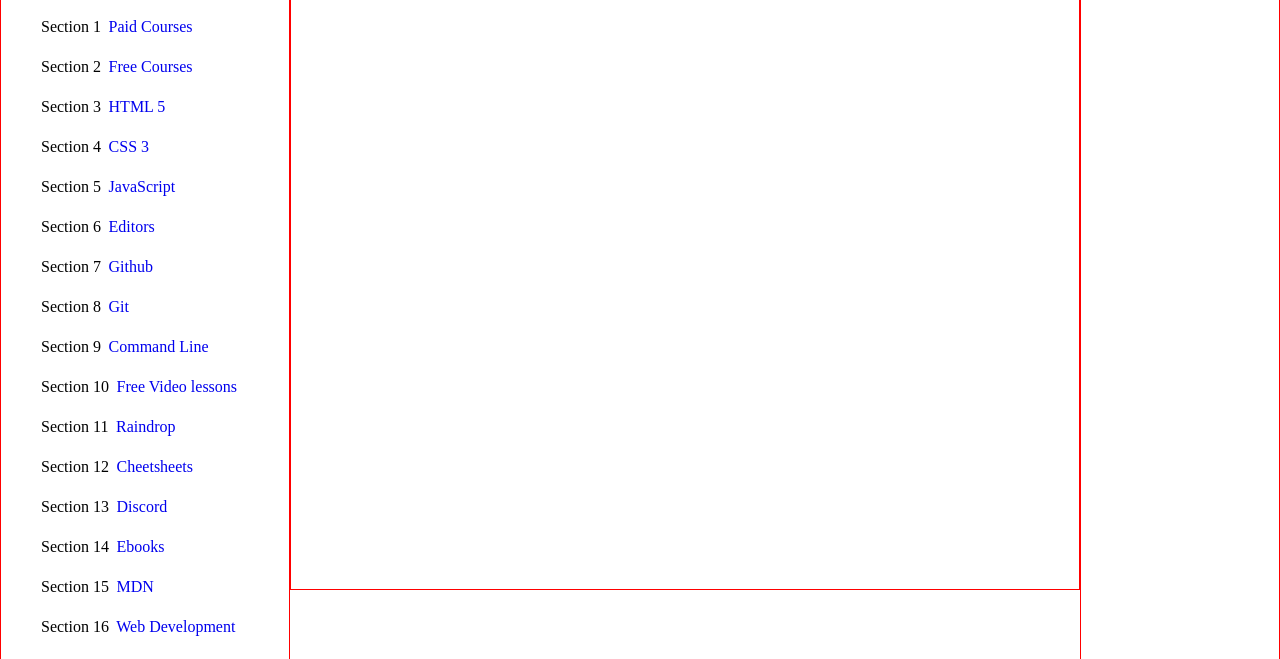
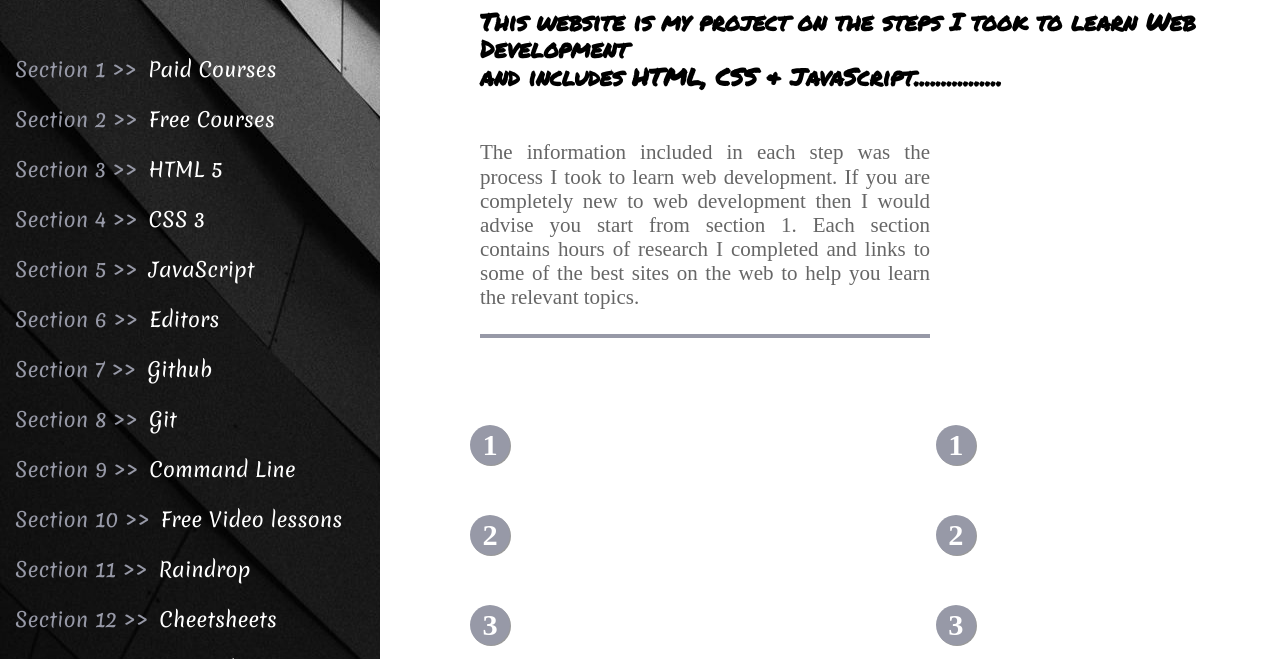
Before and after one commit to JimEGreen73/Web-Development, a plain HTML site: page index.html in a window 1280 px wide. Shown: the part 167-826 px from the top of the page. Drawn offline with Linux system fonts and the light colour scheme.

Commit message:
ver.3 - updated index.html & style.css. Added img & font folders

```diff
--- a/index.html
+++ b/index.html
@@ -6,69 +6,99 @@
     <meta name="viewport" content="width=device-width, initial-scale=1.0" />
     <link href="./style.css" rel="stylesheet" type="text/css">
     <script src="https://kit.fontawesome.com/691120b33b.js" crossorigin="anonymous"></script>
+    <link rel="preconnect" href="https://fonts.googleapis.com">
+    <link rel="preconnect" href="https://fonts.gstatic.com" crossorigin>
+    <link href="https://fonts.googleapis.com/css2?family=Merienda&display=swap" rel="stylesheet">
+    <link href="https://fonts.googleapis.com/css2?family=Permanent+Marker&display=swap" rel="stylesheet">
+    <link href="./Whitney SSm Book.ttf" rel="stylesheet">
     <title>Learn Web Development</title>
   </head>
 
   <body>
 
-    <header>
-      <h1>Learn to become a Web Developer</h1>
-        <h2>
-          This website is my project on the steps I took to learn Web Development
-          with my main goals to learn HTML, CSS & JavaScript
-        </h2>
-    </header>
+
 
     <main>
-      <article></article>
+      <article>
+        <h1>Learn to become a Web Developer</h1>
+          <h2 class="sec-head">
+          This website is my project on the steps I took to learn Web Development <br> and includes HTML, CSS & JavaScript................
+          </h2>
+
+          <p class="intro">The information included in each step was the process I took to learn web development. If you are completely new to web development then I would advise you start from section 1. Each section contains hours of research I completed and links to some of the best sites on the web to help you learn the relevant topics.</p>
+
+        <div class="main-links">
+          <div class="main-list-left">
+            <ol>
+              <li><a href="./html.html"></a></li>
+              <li><a href="./css.html"></a></li>
+              <li><a href="./javascript.html"></a></li>
+              <li><a href="./editors.html"></a></li>
+            </ol>
+          </div>
+
+          <div class="main-list-right">
+            <ol start="5">
+              <li><a href="./git.html"></a></li>
+              <li><a href="./github.html"></a></li>
+              <li><a href="./cmd.html"></a></li>
+              <li><a href="./discord.html"></a></li>
+            </ol>
+          </div>
+        </div>
+
+      </article>
       <nav>
+        <div class="side-heading">
+          Learn Web Development
+        </div>
         <ul>
-          <li>Section 1<a href="./paid-courses.html">&#8287
+          <li>Section 1 >><a href="./paid-courses.html">&#8287
           Paid Courses</a></li>
 
-          <li>Section 2<a href="./free-courses.html">&#8287
+          <li>Section 2 >><a href="./free-courses.html">&#8287
           Free Courses</a></li>
 
-          <li>Section 3<a href="./html.html">&#8287
+          <li>Section 3 >><a href="./html.html">&#8287
           HTML 5</a></li>
 
-          <li>Section 4<a href="./css.html">&#8287
+          <li>Section 4 >><a href="./css.html">&#8287
           CSS 3</a></li>
 
-          <li>Section 5<a href="./javascript.html">&#8287
+          <li>Section 5 >><a href="./javascript.html">&#8287
           JavaScript</a></li>
 
-          <li>Section 6<a href="./editors.html">&#8287
+          <li>Section 6 >><a href="./editors.html">&#8287
           Editors</a></li>
 
-          <li>Section 7<a href="./github.html">&#8287
+          <li>Section 7 >><a href="./github.html">&#8287
           Github</a></li>
 
-          <li>Section 8<a href="./git.html">&#8287
+          <li>Section 8 >><a href="./git.html">&#8287
           Git</a></li>
 
-          <li>Section 9<a href="./cmd.html">&#8287
+          <li>Section 9 >><a href="./cmd.html">&#8287
           Command Line</a></li>
 
-          <li>Section 10<a href="./free-video-lessons.html">&#8287
+          <li>Section 10 >><a href="./free-video-lessons.html">&#8287
           Free Video lessons</a></li>
 
-          <li>Section 11<a href="./raindrop.html">&#8287
+          <li>Section 11 >><a href="./raindrop.html">&#8287
           Raindrop</a></li>
 
-          <li>Section 12<a href="./cheetsheets.html">&#8287
+          <li>Section 12 >><a href="./cheetsheets.html">&#8287
           Cheetsheets</a></li>
 
-          <li>Section 13<a href="./discord.html">&#8287
+          <li>Section 13 >><a href="./discord.html">&#8287
           Discord</a></li>
 
-          <li>Section 14<a href="./ebooks.html">&#8287
+          <li>Section 14 >><a href="./ebooks.html">&#8287
           Ebooks</a></li>
 
-          <li>Section 15<a href="./mdn.html">&#8287
+          <li>Section 15 >><a href="./mdn.html">&#8287
           MDN</a></li>
 
-          <li>Section 16<a href="./web-dev.html">&#8287
+          <li>Section 16 >><a href="./web-dev.html">&#8287
           Web Development</a></li>
         </ul>
       </nav>
@@ -76,7 +106,7 @@
     </main>
 
     <footer>
-      <svg aria-hidden="true" focusable="false" data-prefix="fab" data-icon="html5" class="svg-inline--fa fa-html5" role="img" xmlns="http://www.w3.org/2000/svg" viewBox="0 0 384 512"><path fill="currentColor" d="M0 32l34.9 395.8L191.5 480l157.6-52.2L384 32H0zm308.2 127.9H124.4l4.1 49.4h175.6l-13.6 148.4-97.9 27v.3h-1.1l-98.7-27.3-6-75.8h47.7L138 320l53.5 14.5 53.7-14.5 6-62.2H84.3L71.5 112.2h241.1l-4.4 47.7z"></path></svg>
+
 
     </footer>
 
--- a/style.css
+++ b/style.css
@@ -359,12 +359,77 @@ template {
   box-sizing: border-box;
 }
 
-/**
+
+/** Main page uses Flexbox
 ============================================================================= */
 
-header {
-  text-align: center;
+main {
+  display: flex;
+}
+main > article {
+  order: 2;
+  min-width: 12em;
+  height: ;
+  flex: 1;
+
+}
+main > nav {
+  order: 1;
+  width: 380px;
+  background-color: rgba(55, 55, 55, 0.797);
+  background-image: url(./img/cool-background.png);
+}
+
+/*
+main > aside {
+  order: 3;
+  width: 380px;
   border: solid 1px red;
+  background-image: url(./img/cool-background.png);
+}
+*/
+
+
+
+
+
+
+@font-face {
+  font-family: Whitney SSm Book;
+  src: url(Whitney\ SSm\ Book.ttf));
+}
+
+
+h1 {
+  font-family: 'Permanent Marker', cursive;
+  font-size: 3rem;
+  margin-left: 150px;
+}
+
+.sec-head {
+  font-family: 'Permanent Marker', cursive;
+  margin-left: 100px;
+  text-align: ;
+}
+
+.intro {
+  font-family: 'Whitney SSm Book';
+  font-size: 21px;
+  margin-left: 100px;
+  margin-right: 350px;
+  margin-top: 50px;
+  text-align: justify;
+  color: rgb(102, 102, 102);
+  padding-bottom: 25px;
+  border-bottom: solid #9799a7 4px;
+}
+
+.side-heading {
+  font-family: 'Permanent Marker', cursive;
+  font-size: 3rem;
+  color: #fff;
+  margin-top: 35px;
+  margin-left: 20px;
 }
 
 footer {
@@ -372,32 +437,89 @@ footer {
   border: solid 1px red;
 }
 
-main {
-  display: flex;
-}
-main > article {
-  order: 2;
-  min-width: 12em;
-  height: 600px;
-  flex: 1;
-  border: solid 1px red;
-}
-main > nav {
-  order: 1;
-  width: 290px;
-  border: solid 1px red;
-}
-main > aside {
-  order: 3;
-  width: 200px;
-  border: solid 1px red;
+
+
+/** Nav side links
+============================================================================= */
+
+ul {
+  list-style: none;
+  padding: 0;
+  margin-top: 80px;
+  margin-left: 15px;
+  font-family: 'Merienda', cursive;, Geneva, Verdana, sans-serif;
 }
 
 li {
-  list-style-type: none;
-  line-height: 40px;
+  padding-right: 1.5em;
+  height: 50px;
+  font-size: 20px;
+  color: #9799a7;
 }
 
 a {
   text-decoration: none;
+  color: #fff;
 }
+
+li a:hover {
+  color: #2db34a;
+}
+
+/** Main links
+============================================================================= */
+
+
+.main-links {
+  display: flex;
+  padding-top: 50px;
+  margin-left: 80px;
+  color: whitesmoke;
+  }
+
+.main-links > .main-list-left {
+  order: 1;
+  width: 500px;
+
+
+}
+
+.main-links > .main-list-right {
+  order: 2;
+  width: 380px;
+}
+
+
+
+
+ol {
+  max-width: 350px;
+  counter-reset: my-awesome-counter;
+  list-style: none;
+  padding-left: 60px;
+  font-family: 'Whitney SSm Book';
+}
+ol li {
+  margin: 0 0 0.5rem 0;
+  counter-increment: my-awesome-counter;
+  position: relative;
+  margin-bottom: 40px;
+}
+ol li::before {
+  content: counter(my-awesome-counter);
+  color: #fff;
+  font-size: 1.9rem;
+  font-weight: bold;
+  position: absolute;
+  --size: 40px;
+  left: calc(-1 * var(--size) - 10px);
+  line-height: var(--size);
+  width: var(--size);
+  height: var(--size);
+  top: 0;
+  transform: rotate( 0deg);
+  background: #9799a7;
+  border-radius: 50%;
+  text-align: center;
+  box-shadow: 1px 1px 0 #999;
+}
```
Also changed, not shown: fonts/Whitney SSm/readme.html (added, +188 -0 lines), fonts/Whitney SSm Book.ttf (added), fonts/Whitney SSm Semibold.ttf (added), fonts/Whitney SSm/Whitney SSm Book/Whitney SSm Book.ttf (added), fonts/Whitney SSm/Whitney SSm Semibold/Whitney SSm Semibold.ttf (added), img/cool-background.png (added), img/cool-background.svg (added), img/html.png (added), img/jean-philippe-delberghe-75xPHEQBmvA-unsplash.jpg (added), 6 other files.
